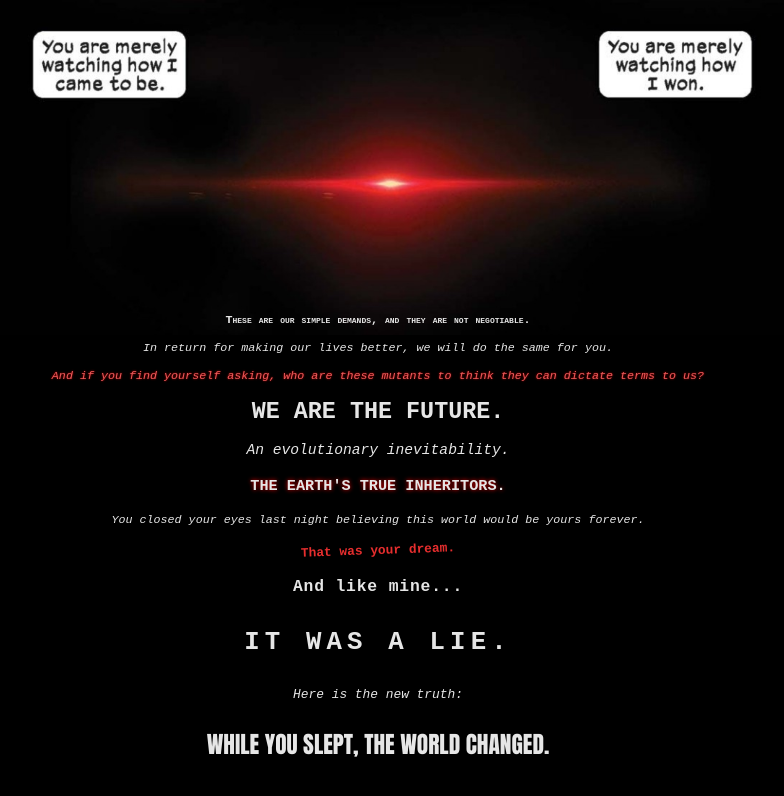
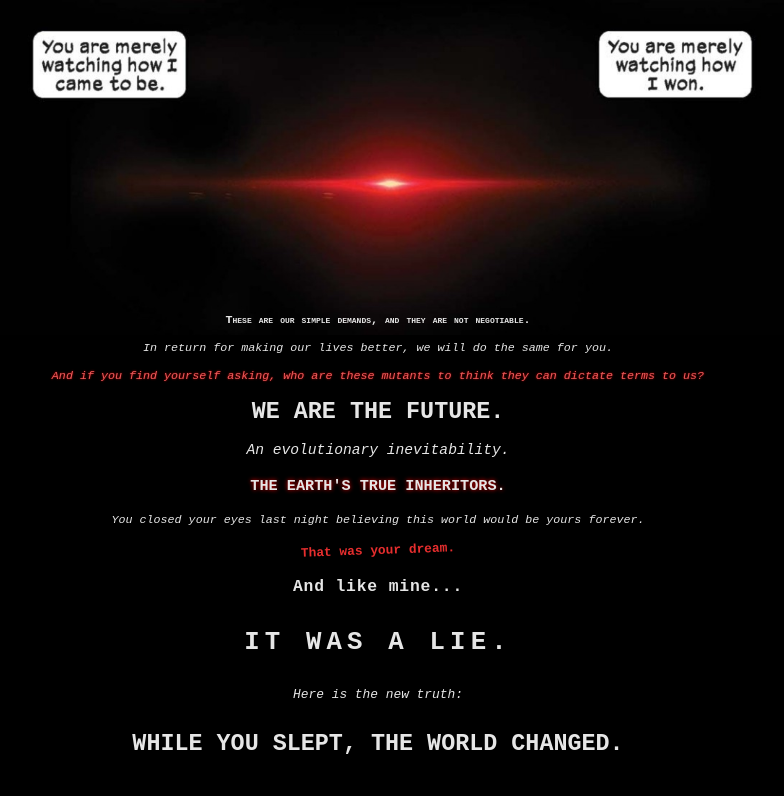
Before and after one commit to rwhair/rick.hair, a plain HTML site: page index.html in a window 1280 px wide. Shown: the whole page, without its empty margins (262-1046 px from the left). Drawn offline with Linux system fonts and the light colour scheme.

Commit message:
Update index.html

```diff
--- a/index.html
+++ b/index.html
@@ -46,14 +46,16 @@
 
     .wham {
       font-size: 2.2em;
-      font-weight: 900;
+      font-weight: 800;
       letter-spacing: 0.2em;
       text-transform: uppercase;
     }
 
     .micdrop {
-      font-family: Impact, sans-serif;
+      font-variant: super;
+      text-transform: uppercase;
       font-size: 2em;
+      font-weight: 900;
       text-align: center;
     }
 
```
